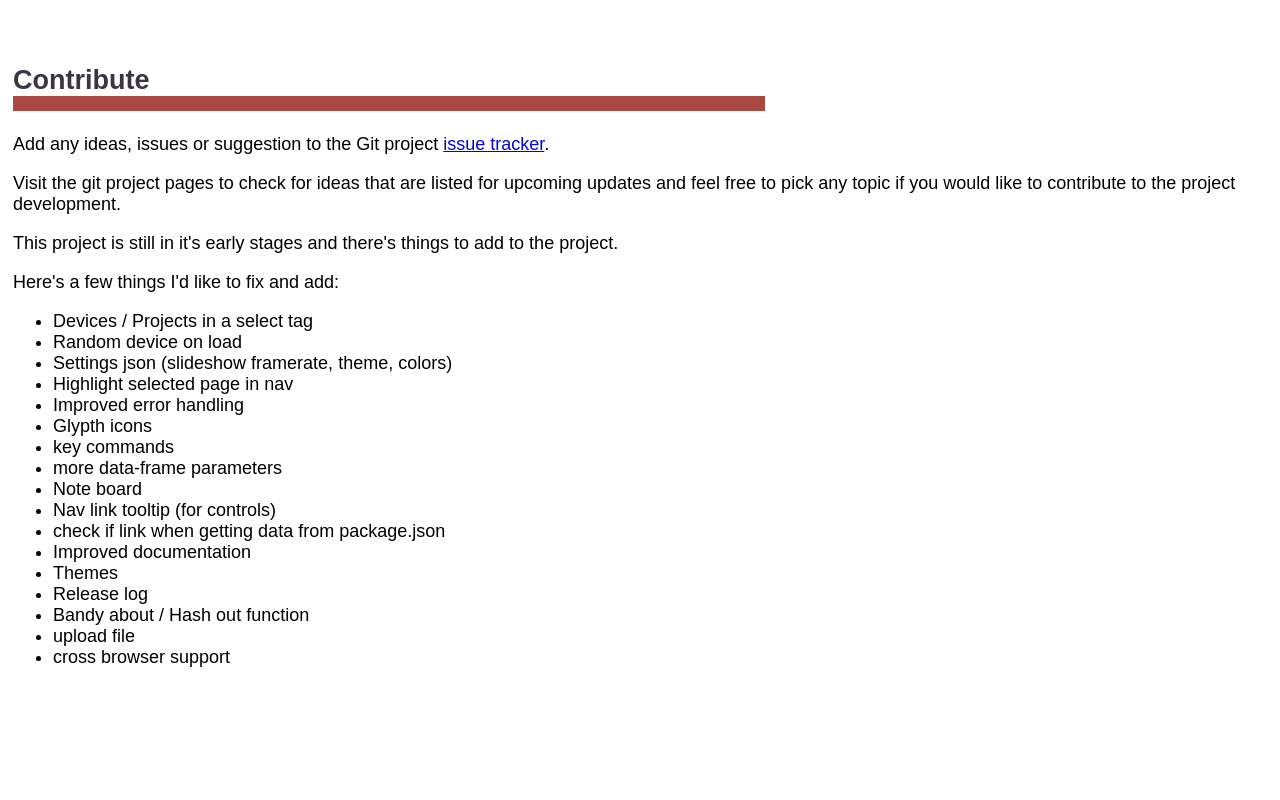
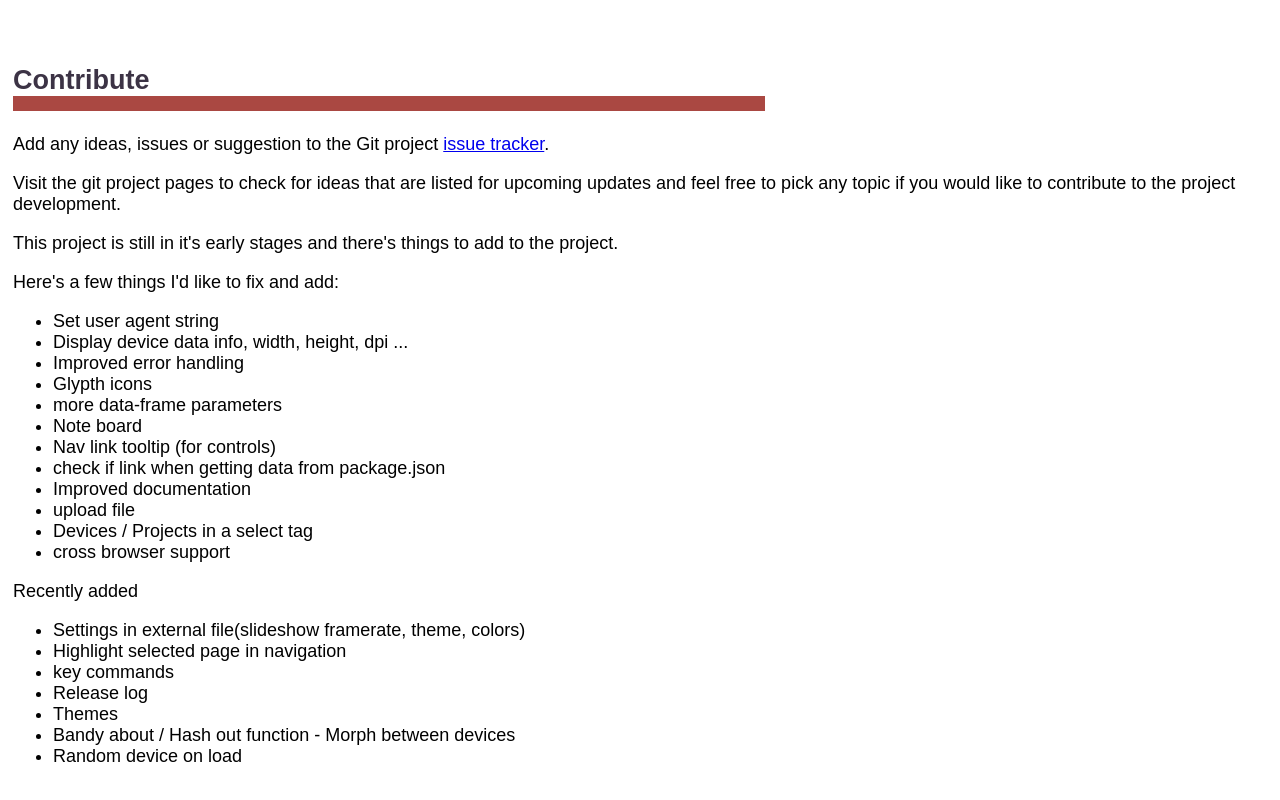
Before and after one commit to ImanimalXI/pathos, a website: page frames/Example/index.html in a window 1280 px wide. Shown: the part 3890-4690 px from the top of the page. Drawn offline with Linux system fonts and the light colour scheme; a web font is replaced by a local one.

Commit message:
updated example index

```diff
--- a/frames/Example/index.html
+++ b/frames/Example/index.html
@@ -73,23 +73,29 @@
             <p>Here's a few things I'd like to fix and add:</p>
 
         <ul>
-            <li>Devices / Projects in a select tag                           </li>
-            <li>Random device on load                                   </li>
-            <li>Settings json (slideshow framerate, theme, colors) </li>
-            <li>Highlight selected page in nav                </li>
-            <li>Improved error handling                  </li>
+            <li>Set user agent string </li>
+            <li>Display device data info, width, height, dpi ...</li>
+            <li>Improved error handling </li>
             <li>Glypth icons                        </li>
-            <li>key commands                   </li>
             <li>more data-frame parameters</li>
             <li>Note board      </li>
             <li>Nav link tooltip (for controls)</li>
             <li>check if link when getting data from package.json </li>
             <li>Improved documentation </li>
-            <li>Themes </li>
+            <li>upload file</li>
+            <li>Devices / Projects in a select tag                           </li>
+            <li>cross browser support</li>
+
+        </ul>
+        <p>Recently added</p>
+        <ul>
+            <li>Settings in external file(slideshow framerate, theme, colors) </li>
+            <li>Highlight selected page in navigation                </li>
+            <li>key commands                   </li>
             <li>Release log</li>
-            <li>Bandy about / Hash out function</li>
-            <li>upload file</li>
-            <li>cross browser support</li>
+            <li>Themes</li>
+            <li>Bandy about / Hash out function - Morph between devices </li>
+            <li>Random device on load</li>
         </ul>
     </div>
 
```
